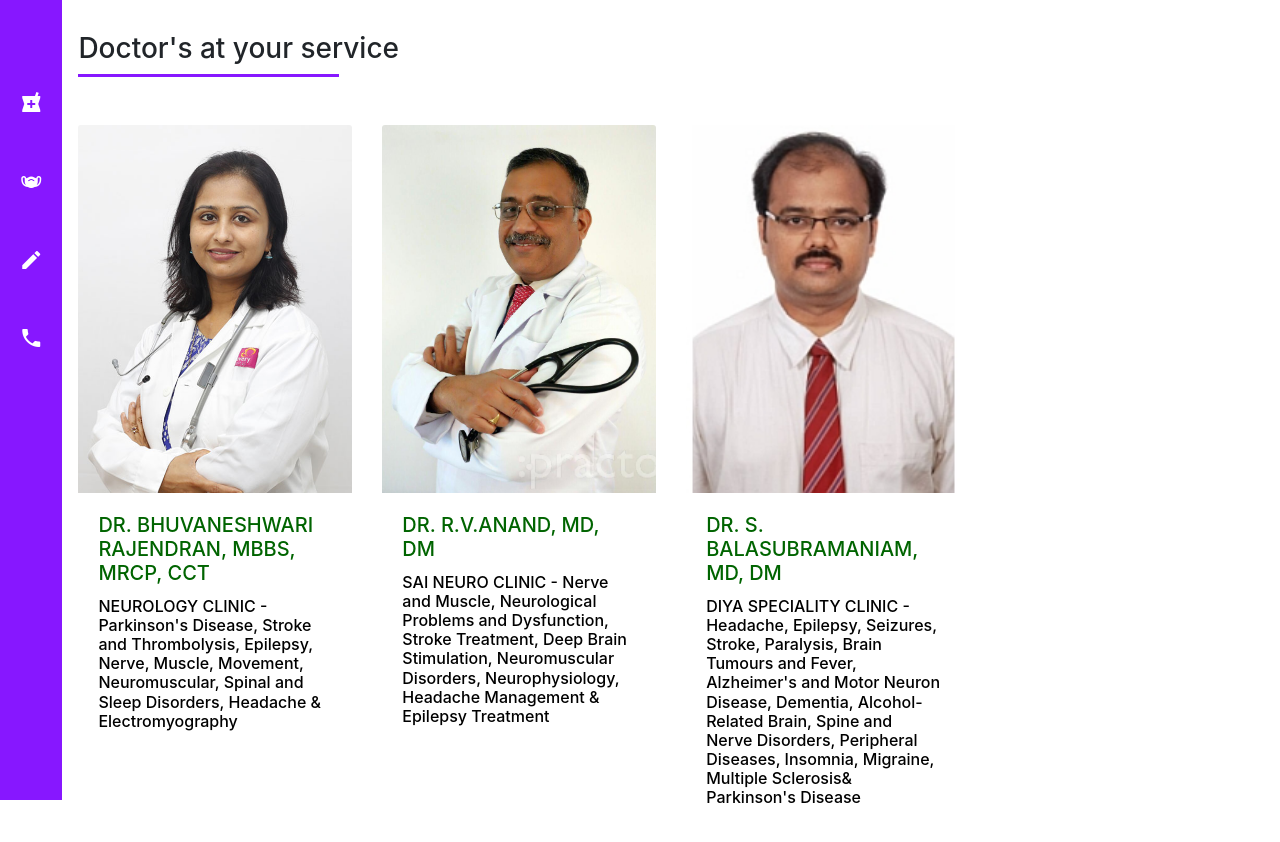
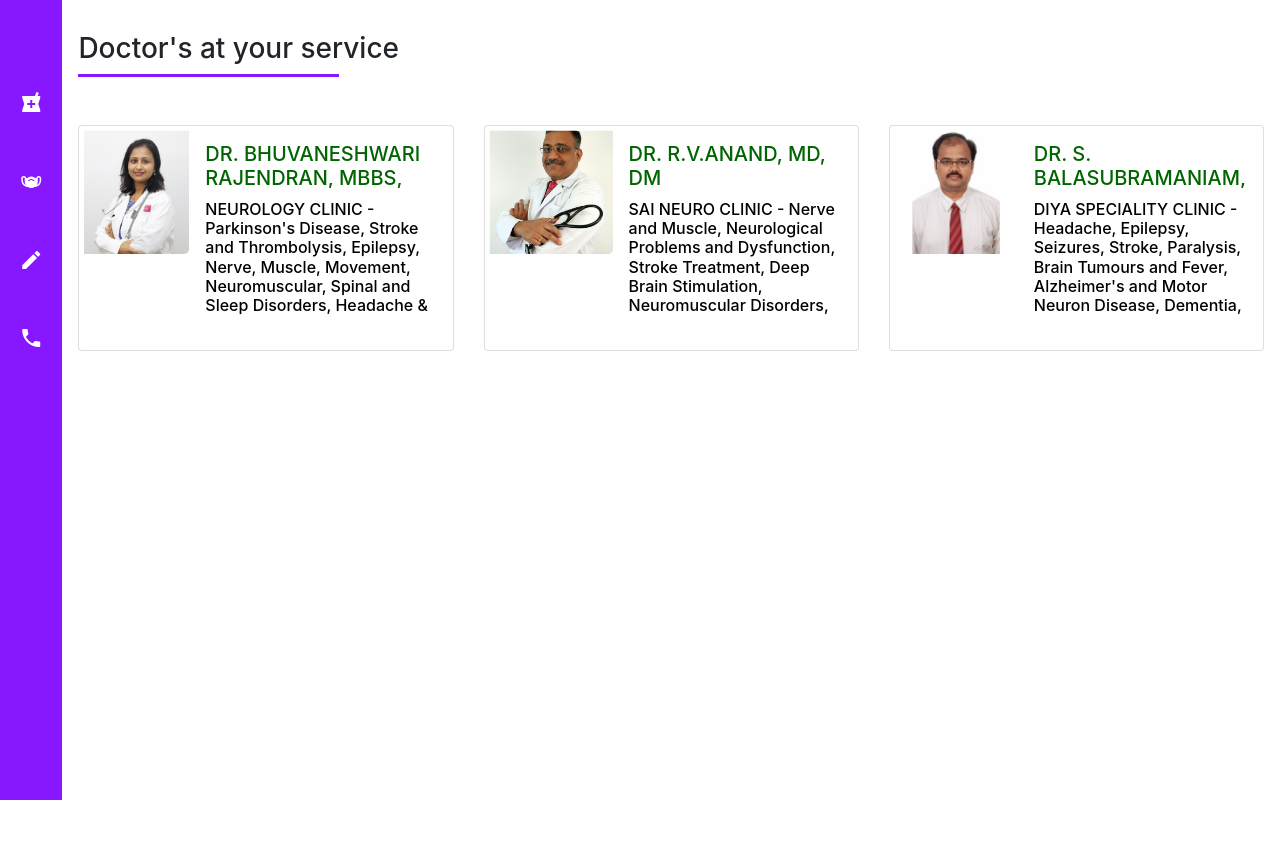
Before and after one commit to yukes6700/rural-project, a plain HTML site: page neurologist.html in a window 1280 px wide. After the commit the page ends 800 px from the top, so only its background shows below. Drawn offline with nearby package versions, Linux system fonts and the light colour scheme.

Commit message:
added changes

```diff
--- a/neurologist.html
+++ b/neurologist.html
@@ -33,40 +33,40 @@
             <div class="sub-title-underline"></div>
 
             <div class="row">
-                <div class="col-3 ">
-                    <div class="sub-card">
+                <div class="col-4 ">
+                    <div class="card doc-card">
                         <a href="/neurologist.html">
-                            <img src="/images/p10.jpg" alt="" class="card-img-top">
+                            <img src="/images/p10.jpg" alt="" class=" doc-img">
 
-                            <div class="card-body">
+                            <div class="doc-card-body">
                                 <h5 class="card-title">DR. BHUVANESHWARI RAJENDRAN, MBBS, MRCP, CCT</h5>
-                                <h6 class="card-text">NEUROLOGY CLINIC - Parkinson's Disease, Stroke and Thrombolysis, Epilepsy, Nerve, Muscle, Movement, Neuromuscular, Spinal and Sleep Disorders, Headache & Electromyography</h6>
+                                <h6 class="card-text doc-description">NEUROLOGY CLINIC - Parkinson's Disease, Stroke and Thrombolysis, Epilepsy, Nerve, Muscle, Movement, Neuromuscular, Spinal and Sleep Disorders, Headache & Electromyography</h6>
                             </div>
                         </a>
                     </div>
                 </div>
 
-                <div class="col-3 ">
-                    <div class="sub-card">
+                <div class="col-4 ">
+                    <div class="card doc-card">
                         <a href="/neurologist.html">
-                            <img src="/images/p11.jpg" alt="" class="card-img-top">
+                            <img src="/images/p11.jpg" alt="" class="card-img-top doc-img">
 
-                            <div class="card-body">
+                            <div class="doc-card-body">
                                 <h5 class="card-title">DR. R.V.ANAND, MD, DM</h5>
-                                <h6 class="card-text">SAI NEURO CLINIC - Nerve and Muscle, Neurological Problems and Dysfunction, Stroke Treatment, Deep Brain Stimulation, Neuromuscular Disorders, Neurophysiology, Headache Management & Epilepsy Treatment</h6>
+                                <h6 class="card-text doc-description">SAI NEURO CLINIC - Nerve and Muscle, Neurological Problems and Dysfunction, Stroke Treatment, Deep Brain Stimulation, Neuromuscular Disorders, Neurophysiology, Headache Management & Epilepsy Treatment</h6>
                             </div>
                         </a>
                     </div>
                 </div>
 
-                <div class="col-3 ">
-                    <div class="sub-card">
+                <div class="col-4 ">
+                    <div class="card doc-card">
                         <a href="/neurologist.html">
-                            <img src="/images/p09.png" alt="" class="card-img-top">
+                            <img src="/images/p09.png" alt="" class="card-img-top doc-img">
 
-                            <div class="card-body">
+                            <div class="doc-card-body">
                                 <h5 class="card-title">DR. S. BALASUBRAMANIAM, MD, DM</h5>
-                                <h6 class="card-text">DIYA SPECIALITY CLINIC - Headache, Epilepsy, Seizures, Stroke, Paralysis, Brain Tumours and Fever, Alzheimer's and Motor Neuron Disease, Dementia, Alcohol-Related Brain, Spine and Nerve Disorders, Peripheral Diseases, Insomnia, Migraine, Multiple Sclerosis& Parkinson's Disease</h6>
+                                <h6 class="card-text doc-description">DIYA SPECIALITY CLINIC - Headache, Epilepsy, Seizures, Stroke, Paralysis, Brain Tumours and Fever, Alzheimer's and Motor Neuron Disease, Dementia, Alcohol-Related Brain, Spine and Nerve Disorders, Peripheral Diseases, Insomnia, Migraine, Multiple Sclerosis& Parkinson's Disease</h6>
 
                             </div>
                         </a>
--- a/style.css
+++ b/style.css
@@ -88,11 +88,41 @@ a:hover{
     box-shadow: 10px -10px 50px rgb(0, 0, 0, .3);
 }
 
-.card img{
+.category-img{
     height: 12em;
     object-fit: cover;
 }
-.sub-card{
+
+.doc-card a {
+    display: flex;
+}
+
+.doc-img{
+    padding: .3em 0 0 .3em;
+    border-radius: .3em;
+    width: 8em;
+    height: 8em;
+    object-fit: cover;
+    /* flex: 1; */
+}
+
+.doc-card-body{
+    padding: 1em 1em 2em 1em;
+    /* flex: 5; */
+}
+
+
+.doc-card-body .card-title{
+    height: 2.9rem;
+    overflow: hidden;
+}
+
+.doc-description{
+    height: 7.4rem;
+    overflow: hidden;
+}
+
+/* .sub-card{
     margin-bottom: 1em;
 }
 .sub-card:hover{
@@ -101,7 +131,7 @@ a:hover{
 .sub-card img{
     height: 23em;
     object-fit: cover;
-}
+} */
 
 .sub-title-underline{
     height: 3px;
```
Also changed, not shown: cardiologist.html (+15 -15 lines), index.html (+8 -8 lines), pediatrician.html (+15 -15 lines).
